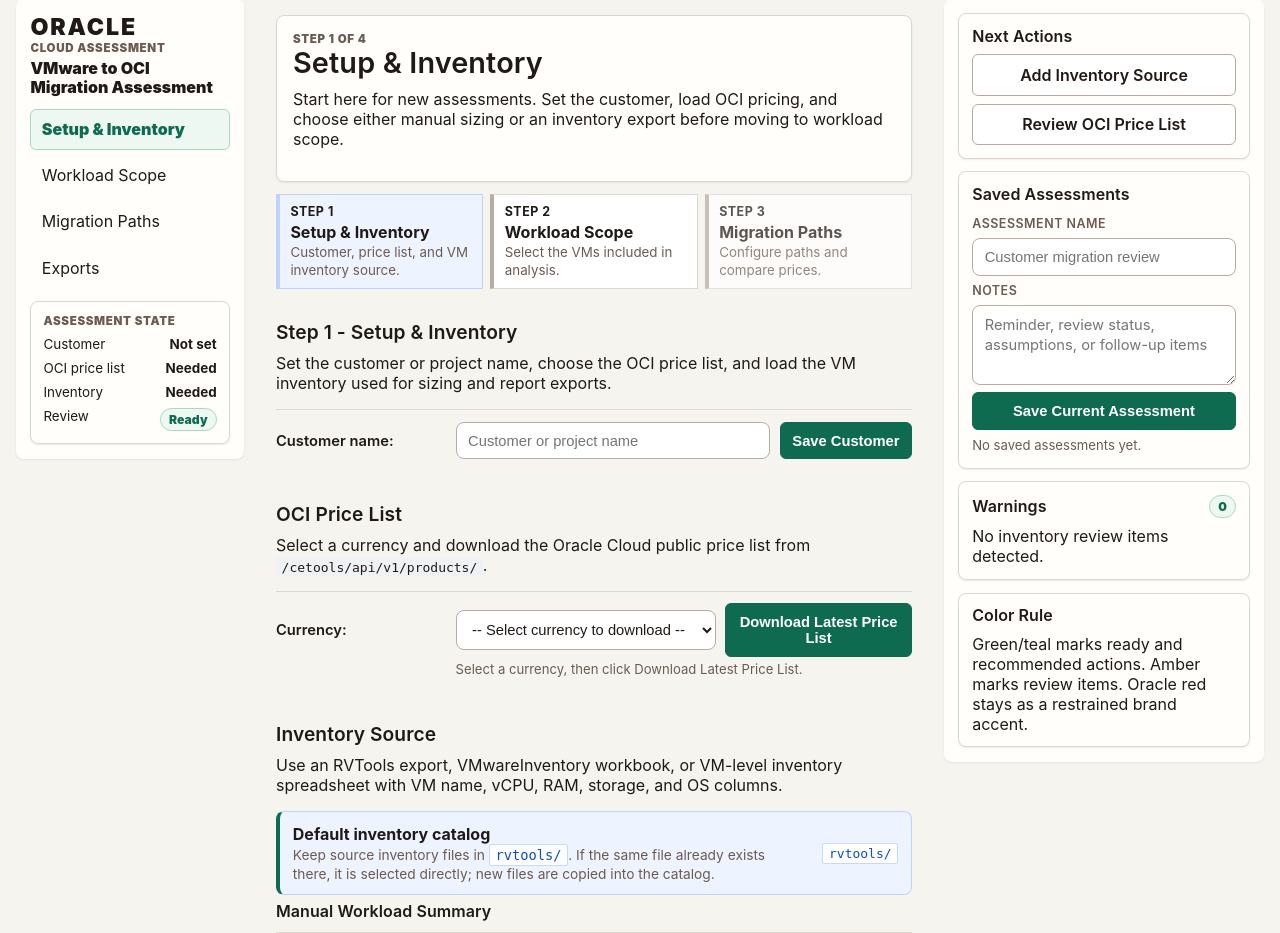
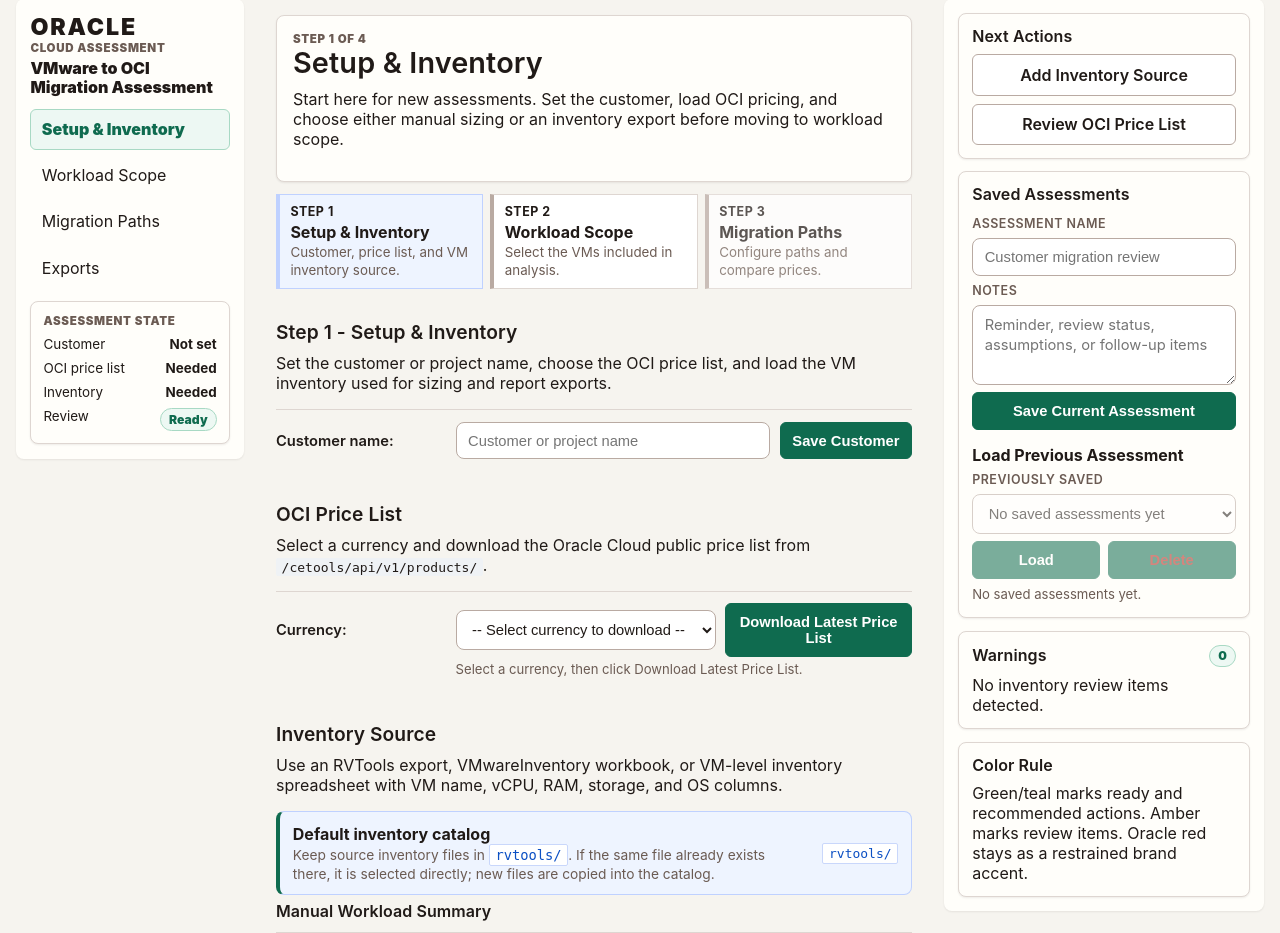
Before and after one commit to Daniel-Jamil/vmware-to-oci-migration-assessment, a Flask app: page / in a window 1280 px wide. Shown: the part 22-955 px from the top of the page. Run offline with Flask 3, Linux system fonts and the light colour scheme.

Commit message:
fix: keep assessment load controls visible

```diff
--- a/templates/index.html
+++ b/templates/index.html
@@ -214,6 +214,11 @@
       background: #fef1f1;
       color: var(--error);
       border-color: var(--error);
+    }
+    .assessment-form button:disabled,
+    .assessment-form select:disabled {
+      cursor: not-allowed;
+      opacity: .55;
     }
     .assessment-meta {
       margin: .45rem 0 0;
@@ -563,22 +568,26 @@
           <button type="submit">Save Current Assessment</button>
         </form>
 
-        {% if saved_assessments %}
-          <form method="post" class="assessment-form">
-            <label for="assessment_id">Previously saved</label>
-            <select id="assessment_id" name="assessment_id" required>
+        <form method="post" class="assessment-form">
+          <h4 style="margin: .25rem 0 0;">Load Previous Assessment</h4>
+          <label for="assessment_id">Previously saved</label>
+          <select id="assessment_id" name="assessment_id" {% if saved_assessments %}required{% else %}disabled{% endif %}>
+            {% if saved_assessments %}
               {% for assessment in saved_assessments %}
                 <option value="{{ assessment.id }}" {% if assessment.id == active_assessment_id %}selected{% endif %}>
                   {{ assessment.name }} - {{ assessment.updated_at_display }} - {{ "{:,}".format(assessment.vm_count) }} VM(s)
                 </option>
               {% endfor %}
-            </select>
-            <div class="assessment-actions">
-              <button type="submit" name="action" value="load_assessment">Load</button>
-              <button type="submit" name="action" value="delete_assessment" class="assessment-delete-button">Delete</button>
-            </div>
-          </form>
-        {% else %}
+            {% else %}
+              <option selected>No saved assessments yet</option>
+            {% endif %}
+          </select>
+          <div class="assessment-actions">
+            <button type="submit" name="action" value="load_assessment" {% if not saved_assessments %}disabled{% endif %}>Load</button>
+            <button type="submit" name="action" value="delete_assessment" class="assessment-delete-button" {% if not saved_assessments %}disabled{% endif %}>Delete</button>
+          </div>
+        </form>
+        {% if not saved_assessments %}
           <p class="assessment-meta">No saved assessments yet.</p>
         {% endif %}
       </section>
```
Also changed, not shown: tests/regression_check.py (+9 -0 lines).
